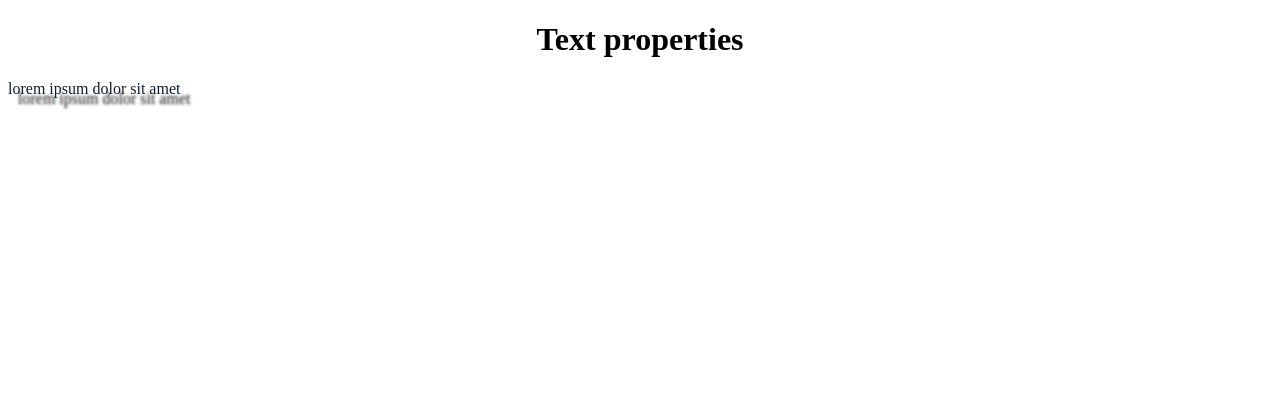
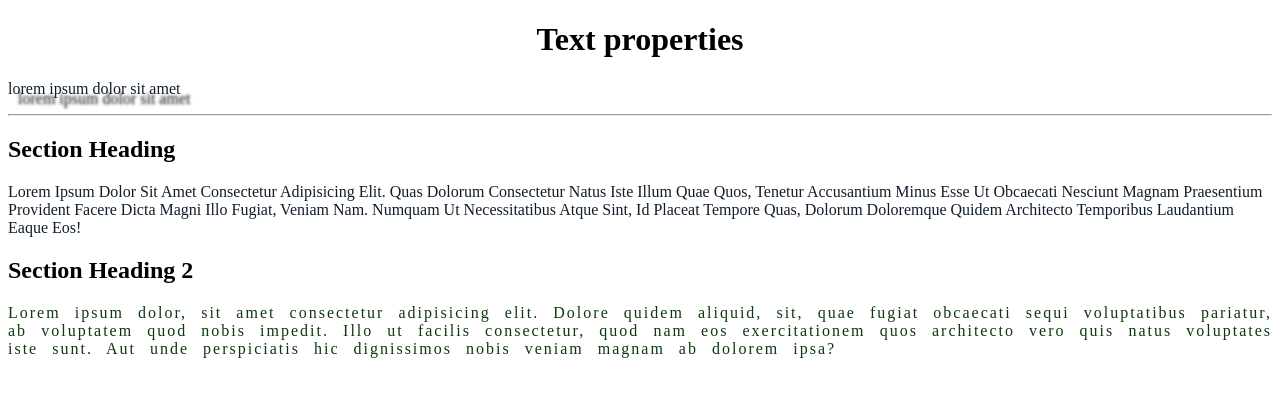
Before and after one commit to soumyaranjanmohanta123-wq/Web_dev, a plain HTML site: page Web tech offline class/Day25/textproperties.html in a window 1280 px wide. Drawn offline with Linux system fonts and the light colour scheme.

Commit message:
textproperies Day25

```diff
--- a/Web tech offline class/Day25/textproperties.html
+++ b/Web tech offline class/Day25/textproperties.html
@@ -13,10 +13,32 @@
             /* text-decoration: underline wavy purple 5px; */
             text-shadow: 10px 10px 3px rgb(10, 5, 5);
         }
+        #para2{
+            text-shadow: none;
+            text-transform: capitalize;
+        }
+        #para3{
+            text-shadow: none;
+            letter-spacing: 2px;
+            word-spacing: 8px;
+            text-align: justify;
+            color: rgb(14, 56, 13);
+        }
+
     </style>
 </head>
 <body>
     <h1>Text properties</h1>
     <p>lorem ipsum dolor sit amet</p>
+
+    <hr>
+    <section>
+        <h2 id="heading">Section Heading</h2>
+        <p id="para2">Lorem ipsum dolor sit amet consectetur adipisicing elit. Quas dolorum consectetur natus iste illum quae quos, tenetur accusantium minus esse ut obcaecati nesciunt magnam praesentium provident facere dicta magni illo fugiat, veniam nam. Numquam ut necessitatibus atque sint, id placeat tempore quas, dolorum doloremque quidem architecto temporibus laudantium eaque eos!</p>
+    </section>
+    <section>
+        <h2>Section Heading 2</h2>
+        <p id="para3">Lorem ipsum dolor, sit amet consectetur adipisicing elit. Dolore quidem aliquid, sit, quae fugiat obcaecati sequi voluptatibus pariatur, ab voluptatem quod nobis impedit. Illo ut facilis consectetur, quod nam eos exercitationem quos architecto vero quis natus voluptates iste sunt. Aut unde perspiciatis hic dignissimos nobis veniam magnam ab dolorem ipsa?</p>
+    </section>
 </body>
 </html>
```
